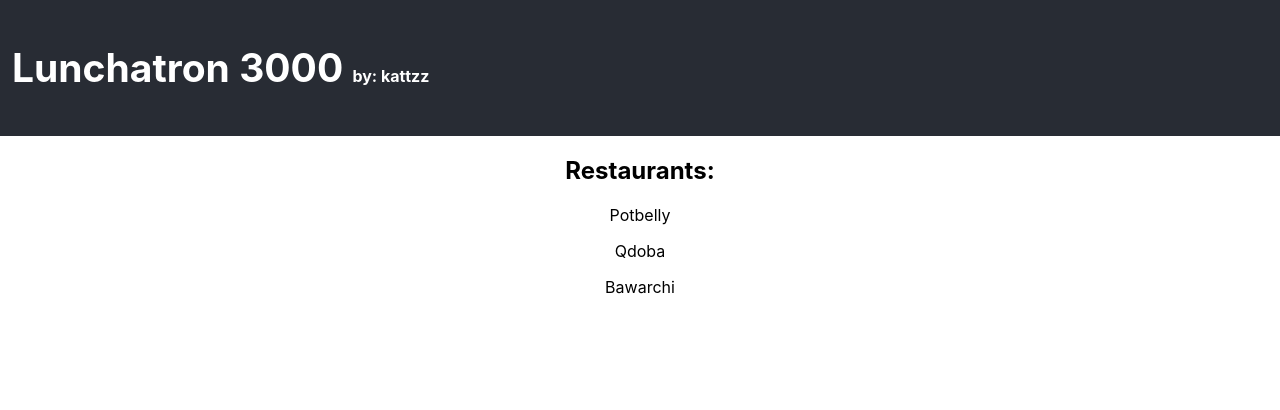
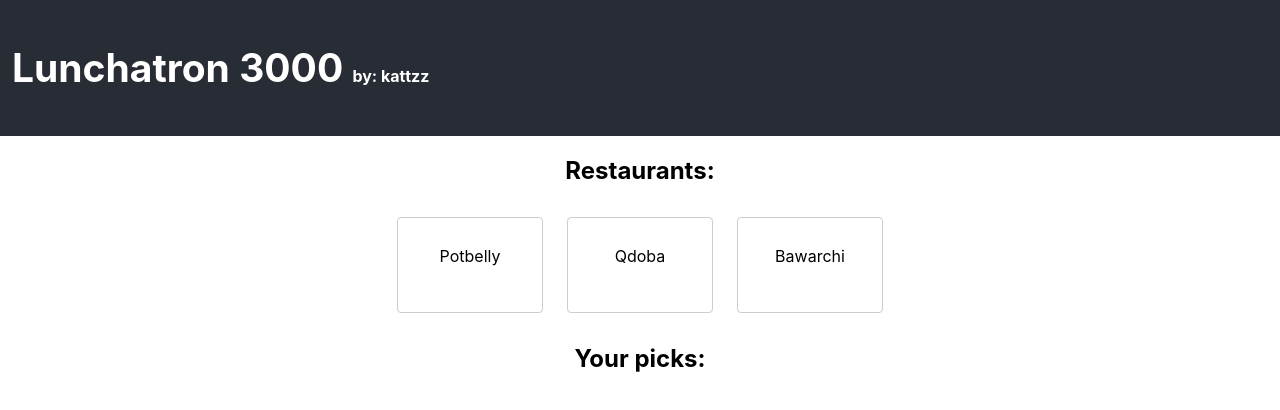
Before and after one commit to tc-pirvin/Lunchatron3000, a React (Create React App) app: page / in a window 1280 px wide. Shown: the top 410 px of the page. Built offline with nearby package versions, Linux system fonts and the light colour scheme.

Commit message:
basic wiring up of state and voting on items

```diff
--- a/src/App.js
+++ b/src/App.js
@@ -2,10 +2,26 @@
 import './App.css';
 import list from './database/restaurants.json';
 import RestaurantItem from './components/restaurantItem';
+import { useState, useEffect } from 'react';
 
 function App() {
+  const [loading, setLoading] = useState(true);
+  const [hasError, setHasError] = useState(false);
+
+  const [selectedRestaurants, setSelectedRestaurants] = useState([]);
+
   const handleClick = (rest) => {
-    alert(rest.name);
+    setSelectedRestaurants((prevSelectedRestaurants) => {
+      let selectedRestaurantsCopy;
+
+      if (prevSelectedRestaurants.includes(rest)) {
+        selectedRestaurantsCopy = prevSelectedRestaurants.filter((r) => r !== rest);
+      } else {
+        selectedRestaurantsCopy = [...prevSelectedRestaurants, rest];
+      }
+
+      return selectedRestaurantsCopy;
+    });
   }
 
   return (
@@ -17,16 +33,28 @@
           </h1>
         </div>
       </section>
-      <section>
+      <section style={{ justifyItems: 'center' }}>
+        <div>
           <h2>Restaurants:</h2>
-        { list.restaurants.map((rest) => {
+          { list.restaurants.map((rest, index) => {
             return(
               <RestaurantItem
+                key={index}
                 onClick={() => handleClick(rest)}
                 restaurant={rest}
+                selectedItems={selectedRestaurants}
               />
             );
           })}
+        </div>
+        <div>
+          <h2>Your picks:</h2>
+          { selectedRestaurants.map((rest, index) => {
+            return(
+              <p style={{ fontWeight: 'bold', }}>{ rest.name }</p>
+            );
+          })}
+        </div>
       </section>
     </div>
   );
--- a/src/components/restaurantItem.jsx
+++ b/src/components/restaurantItem.jsx
@@ -1,10 +1,24 @@
 import { React, useState, useEffect } from 'react';
 
 function RestaurantItem(props) {
-  // console.log(props.restaurant.name);
+  useEffect(() => {
+    console.log("BRUH");
+  }, [props.selectedItems]);
+
+  const itemStyle = {
+    fontWeight: props.selectedItems.includes(props.restaurant) ? 'bold' : '',
+    height: 70,
+    width: 120,
+    padding: 12,
+    border: '1px solid #ccc',
+    borderRadius: 4,
+    margin: 12,
+    display: 'inline-block'
+  }
+
   return (
-    <div onClick={props.onClick}>
-      <p>{props.restaurant.name}</p>
+    <div style={itemStyle} onClick={props.onClick}>
+      <p style={{}}>{props.restaurant.name}</p>
     </div>
   );
 }
```
Lines whose indentation alone changed are shown as unchanged.
